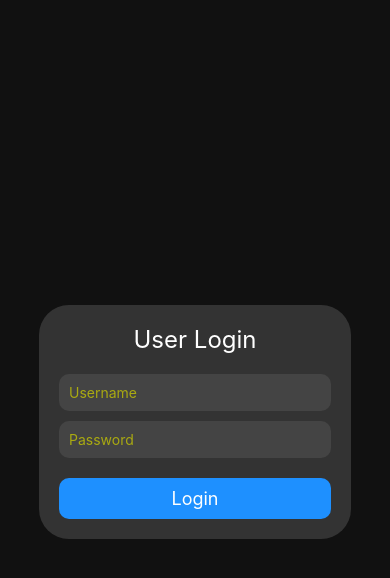
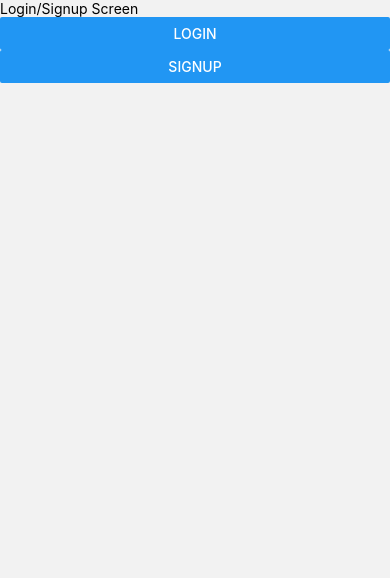
Before and after one commit to JoshuaH6414/Applied-Project, a React Native app: screen / in a window 390 px wide. Shown: the top 578 px of the page. Built offline with nearby package versions, Linux system fonts and the light colour scheme.

Commit message:
Edited App.js to accommodate the new Screens
App.js now points to the different screens. @react-navigation/native is being used to point to the different screens.

```diff
--- a/App.js
+++ b/App.js
@@ -1,70 +1,29 @@
-// Code for the temporary login screen just to check if the app is loading
+// App.js
 
 import React from 'react';
-import { StyleSheet, View, Text, TextInput, TouchableOpacity } from 'react-native';
-import { StatusBar } from 'expo-status-bar';
+import { NavigationContainer } from '@react-navigation/native';
+import { createStackNavigator } from '@react-navigation/stack';
 
+import LoginSignupScreen from './screens/LoginSignupScreen';
+import HomeScreen from './screens/HomeScreen';
+import MovieDetailsScreen from './screens/MovieDetailsScreen';
+import BookmarksScreen from './screens/BookmarksScreen';
+import UserAccountScreen from './screens/UserAccountScreen';
 
-export default function App() {
+const Stack = createStackNavigator();
+
+const App = () => {
   return (
-    <View style={styles.container}>
-      <View style={styles.loginContainer}>
-        <Text style={styles.loginText}>User Login</Text>
-        <StatusBar style="auto" />
-        <TextInput
-          style={styles.input}
-          placeholder="Username"
-          placeholderTextColor="#aa1"
-        />
-        <TextInput
-          style={styles.input}
-          placeholder="Password"
-          placeholderTextColor="#aa1"
-          secureTextEntry={true} // Hides the text entered while its being entered
-        />
-        <TouchableOpacity style={styles.loginButton}>
-          <Text style={styles.buttonText}>Login</Text>
-        </TouchableOpacity>
-      </View>
-    </View>
+    <NavigationContainer>
+      <Stack.Navigator initialRouteName="LoginSignup">
+        <Stack.Screen name="LoginSignup" component={LoginSignupScreen} options={{ headerShown: false }} />
+        <Stack.Screen name="Home" component={HomeScreen} options={{ title: 'FlixTok' }} />
+        <Stack.Screen name="MovieDetails" component={MovieDetailsScreen} />
+        <Stack.Screen name="Bookmarks" component={BookmarksScreen} options={{ title: 'Bookmarks' }} />
+        <Stack.Screen name="UserAccount" component={UserAccountScreen} options={{ title: 'User Account' }} />
+      </Stack.Navigator>
+    </NavigationContainer>
   );
 }
 
-const styles = StyleSheet.create({
-  container: {
-    flex: 1,
-    backgroundColor: '#111',
-    justifyContent: 'center',
-    alignItems: 'center',
-  },
-  loginContainer: {
-    backgroundColor: '#333',
-    padding: 20,
-    borderRadius: 30,
-    width: '80%',
-  },
-  loginText: {
-    fontSize: 24,
-    color: '#fff',
-    marginBottom: 20,
-    textAlign: 'center',
-  },
-  input: {
-    backgroundColor: '#444',
-    borderRadius: 10,
-    padding: 10,
-    marginBottom: 10,
-    color: '#fff',
-  },
-  loginButton: {
-    backgroundColor: '#1e90ff',
-    padding: 10,
-    borderRadius: 10,
-    marginTop: 10,
-  },
-  buttonText: {
-    color: '#fff',
-    fontSize: 18,
-    textAlign: 'center',
-  },
-});
+export default App;
--- a/package.json
+++ b/package.json
@@ -9,6 +9,8 @@
     "web": "expo start --web"
   },
   "dependencies": {
+    "@react-navigation/native": "^6.1.17",
+    "@react-navigation/stack": "^6.3.29",
     "expo": "~50.0.13",
     "expo-status-bar": "~1.11.1",
     "firebase": "^10.9.0",
```
Also changed, not shown: 1 other file (tests, documents, lock files or other folders).
